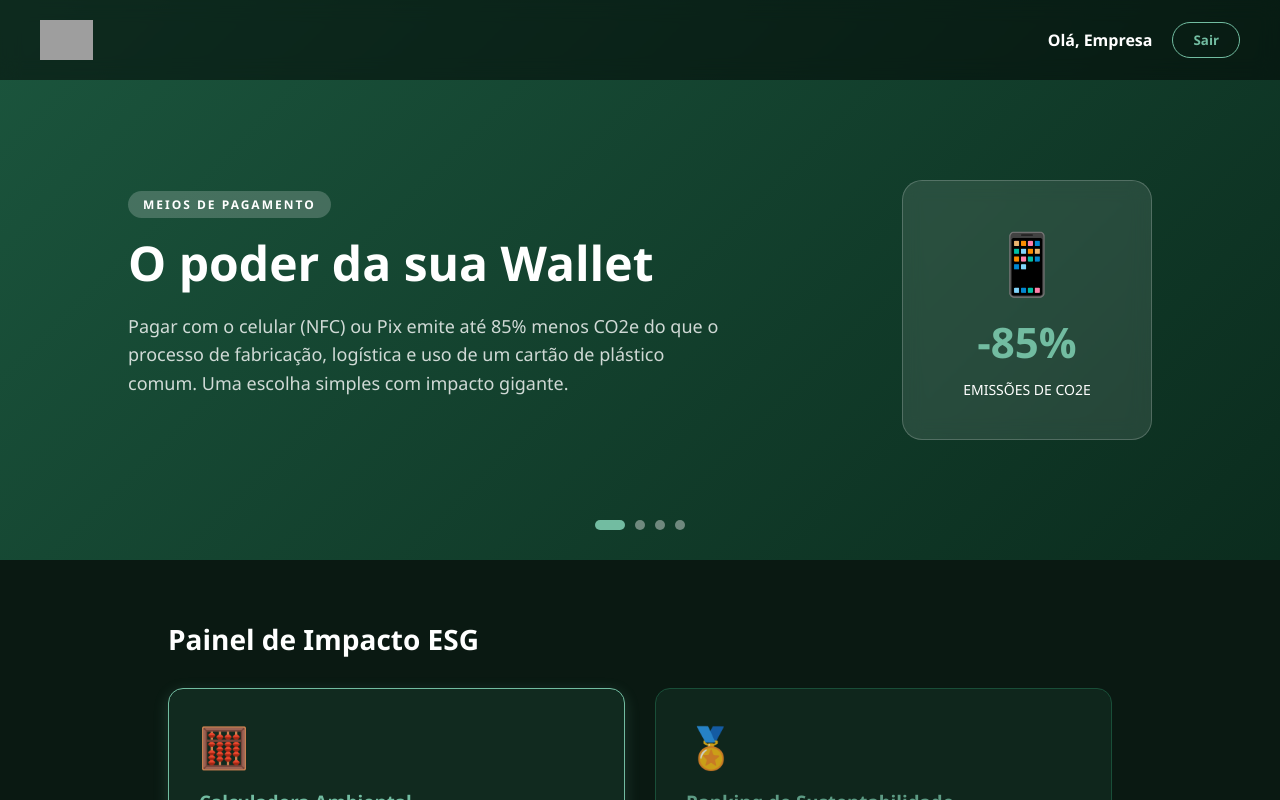
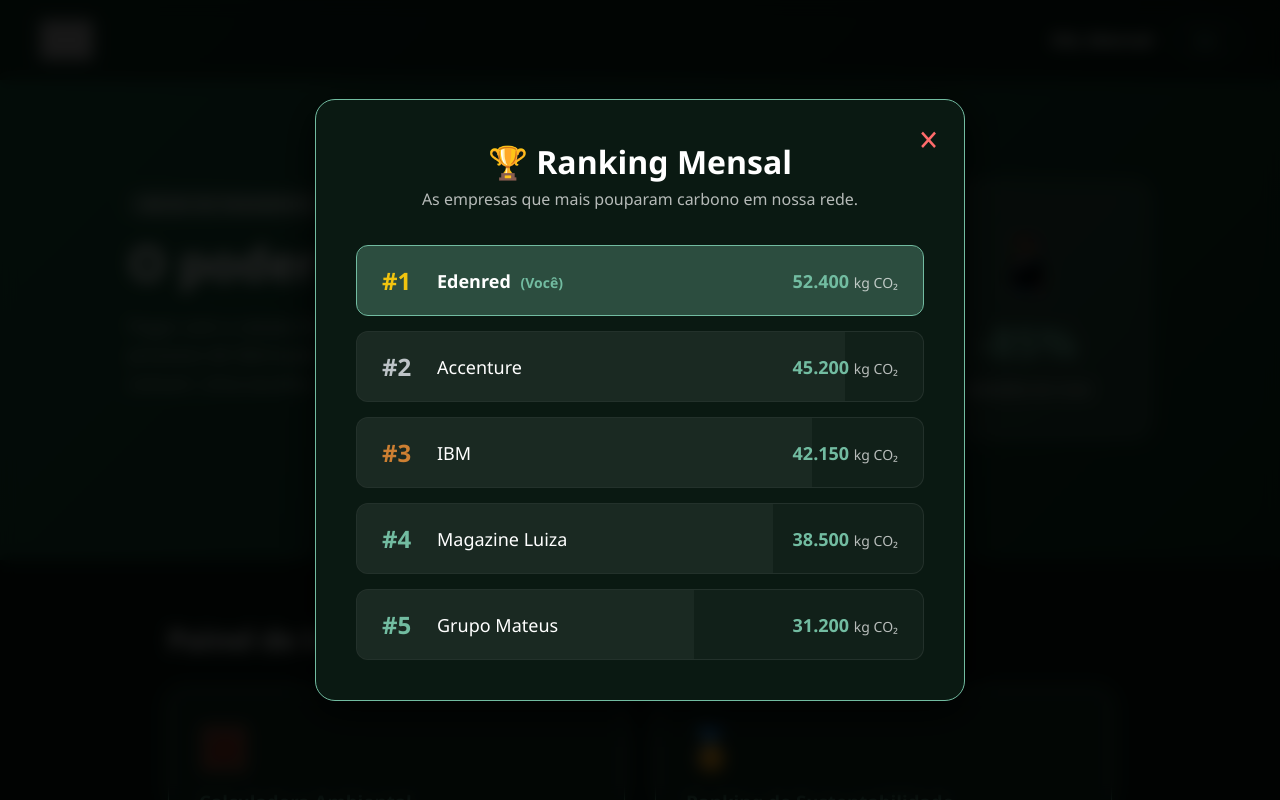
Before and after one commit to Lucascbayma/CICLE, a React (Create React App) app in the folder frontend/: page /empresa in a window 1280 px wide. Both pictures are taken after a click on the element 883 px from the left and 795 px from the top of the page. Shown: the top 800 px of the page. Built offline with nearby package versions, Linux system fonts and the light colour scheme; grey boxes are pictures that could not be loaded.

Commit message:
Adicionando ranlking de empresas

```diff
--- a/frontend/src/Empresa.js
+++ b/frontend/src/Empresa.js
@@ -6,6 +6,7 @@ import logoImg from './cicle.png';
 function Empresa() {
     const navigate = useNavigate();
     const [currentSlide, setCurrentSlide] = useState(0);
+    const [showRanking, setShowRanking] = useState(false);
 
     const slides = [
         {
@@ -50,6 +51,16 @@ function Empresa() {
         }
     ];
 
+    const rankingData = [
+        { rank: 1, name: "Edenred", co2: 52400, isCurrent: true },
+        { rank: 2, name: "Accenture", co2: 45200, isCurrent: false },
+        { rank: 3, name: "IBM", co2: 42150, isCurrent: false },
+        { rank: 4, name: "Magazine Luiza", co2: 38500, isCurrent: false },
+        { rank: 5, name: "Grupo Mateus", co2: 31200, isCurrent: false }
+    ];
+
+    const maxCo2 = rankingData[0].co2;
+
     useEffect(() => {
         const timer = setInterval(() => {
             setCurrentSlide((prev) => (prev === slides.length - 1 ? 0 : prev + 1));
@@ -63,7 +74,7 @@ function Empresa() {
             <header style={{ display: 'flex', justifyContent: 'space-between', alignItems: 'center', padding: '20px 40px', backgroundColor: 'rgba(0,0,0,0.5)', position: 'fixed', width: '100%', top: 0, zIndex: 100, boxSizing: 'border-box', backdropFilter: 'blur(10px)' }}>
                 <img src={logoImg} alt="Cicle Logo" style={{ height: '40px' }} />
                 <div style={{ display: 'flex', gap: '20px', alignItems: 'center' }}>
-                    <span style={{ color: 'white', fontWeight: 'bold' }}>Olá, Empresa</span>
+                    <span style={{ color: 'white', fontWeight: 'bold' }}>Olá, Edenred</span>
                     <button onClick={() => navigate('/')} style={{ background: 'transparent', border: '1px solid #72bca1', color: '#72bca1', padding: '8px 20px', borderRadius: '20px', cursor: 'pointer', fontWeight: 'bold' }}>Sair</button>
                 </div>
             </header>
@@ -112,7 +123,7 @@ function Empresa() {
                         <p style={{ color: 'rgba(255,255,255,0.7)', margin: 0, lineHeight: '1.5' }}>Simule as emissões de GEE da sua frota de cartões e compare o impacto das transações físicas e digitais.</p>
                     </div>
 
-                    <div style={{ backgroundColor: '#112a1f', padding: '30px', borderRadius: '15px', border: '1px solid #1d5c42', opacity: '0.8' }}>
+                    <div onClick={() => setShowRanking(true)} style={{ backgroundColor: '#112a1f', padding: '30px', borderRadius: '15px', border: '1px solid #72bca1', cursor: 'pointer', transition: 'transform 0.2s', boxShadow: '0 4px 15px rgba(114, 188, 161, 0.2)' }}>
                         <div style={{ fontSize: '40px', marginBottom: '15px' }}>🏅</div>
                         <h3 style={{ color: '#72bca1', margin: '0 0 10px 0' }}>Ranking de Sustentabilidade</h3>
                         <p style={{ color: 'rgba(255,255,255,0.7)', margin: 0, lineHeight: '1.5' }}>Compare a performance ESG da sua empresa com outras do mesmo setor em nossa rede.</p>
@@ -133,6 +144,33 @@ function Empresa() {
                 </div>
             </section>
 
+            {showRanking && (
+                <div style={{ position: 'fixed', top: 0, left: 0, width: '100vw', height: '100vh', backgroundColor: 'rgba(0,0,0,0.85)', zIndex: 999, display: 'flex', justifyContent: 'center', alignItems: 'center', backdropFilter: 'blur(8px)' }}>
+                    <div style={{ backgroundColor: '#0a1912', width: '90%', maxWidth: '650px', borderRadius: '20px', border: '1px solid #72bca1', padding: '40px', position: 'relative', boxShadow: '0 10px 40px rgba(0,0,0,0.8)' }}>
+                        <button onClick={() => setShowRanking(false)} style={{ position: 'absolute', top: '20px', right: '25px', background: 'transparent', border: 'none', color: '#ff6b6b', fontSize: '28px', cursor: 'pointer', fontWeight: 'bold' }}>✕</button>
+
+                        <h2 style={{ color: 'white', marginTop: 0, marginBottom: '5px', fontSize: '32px', textAlign: 'center' }}>🏆 Ranking Mensal</h2>
+                        <p style={{ color: 'rgba(255,255,255,0.7)', textAlign: 'center', marginBottom: '35px', fontSize: '16px' }}>As empresas que mais pouparam carbono em nossa rede.</p>
+
+                        <div style={{ display: 'flex', flexDirection: 'column', gap: '15px' }}>
+                            {rankingData.map((item) => (
+                                <div key={item.rank} style={{ backgroundColor: item.isCurrent ? 'rgba(114, 188, 161, 0.15)' : 'rgba(255,255,255,0.03)', border: item.isCurrent ? '1px solid #72bca1' : '1px solid rgba(255,255,255,0.08)', borderRadius: '12px', padding: '18px 25px', position: 'relative', overflow: 'hidden' }}>
+                                    <div style={{ position: 'absolute', top: 0, left: 0, height: '100%', width: `${(item.co2 / maxCo2) * 100}%`, backgroundColor: item.isCurrent ? 'rgba(114, 188, 161, 0.2)' : 'rgba(255,255,255,0.04)', zIndex: 1 }} />
+
+                                    <div style={{ position: 'relative', zIndex: 2, display: 'flex', justifyContent: 'space-between', alignItems: 'center' }}>
+                                        <div style={{ display: 'flex', alignItems: 'center', gap: '15px' }}>
+                                            <span style={{ color: item.rank === 1 ? '#f1c40f' : (item.rank === 2 ? '#bdc3c7' : (item.rank === 3 ? '#cd7f32' : '#72bca1')), fontSize: '24px', fontWeight: 'bold', width: '40px' }}>#{item.rank}</span>
+                                            <span style={{ color: 'white', fontSize: '18px', fontWeight: item.isCurrent ? 'bold' : 'normal' }}>{item.name} {item.isCurrent && <span style={{ color: '#72bca1', fontSize: '14px', marginLeft: '5px' }}>(Você)</span>}</span>
+                                        </div>
+                                        <span style={{ color: '#72bca1', fontWeight: 'bold', fontSize: '18px' }}>{item.co2.toLocaleString('pt-BR')} <span style={{ fontSize: '14px', fontWeight: 'normal', color: 'rgba(255,255,255,0.7)' }}>kg CO₂</span></span>
+                                    </div>
+                                </div>
+                            ))}
+                        </div>
+                    </div>
+                </div>
+            )}
+
         </div>
     );
 }
```
